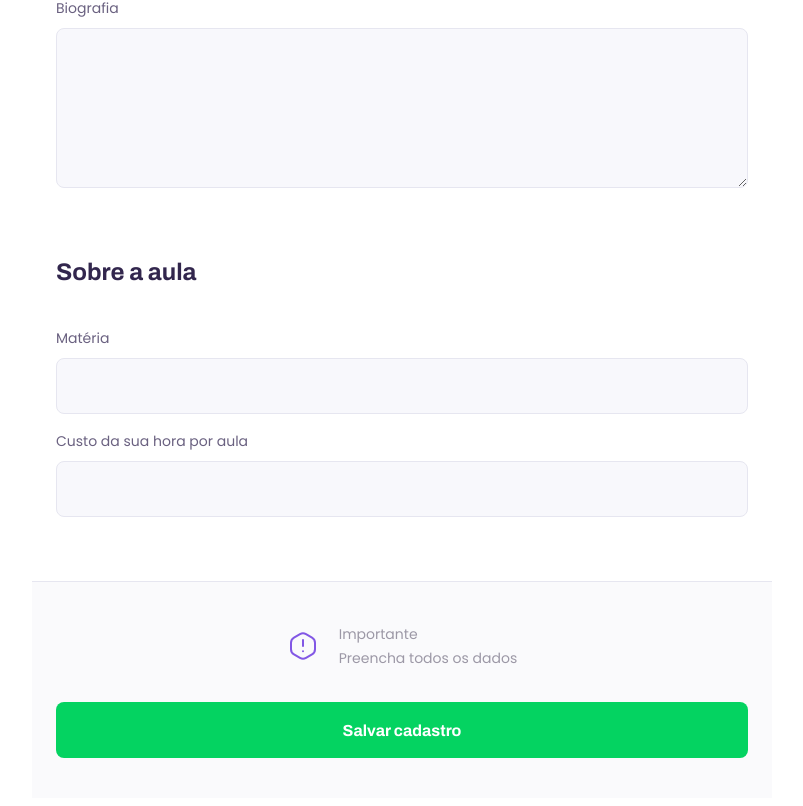
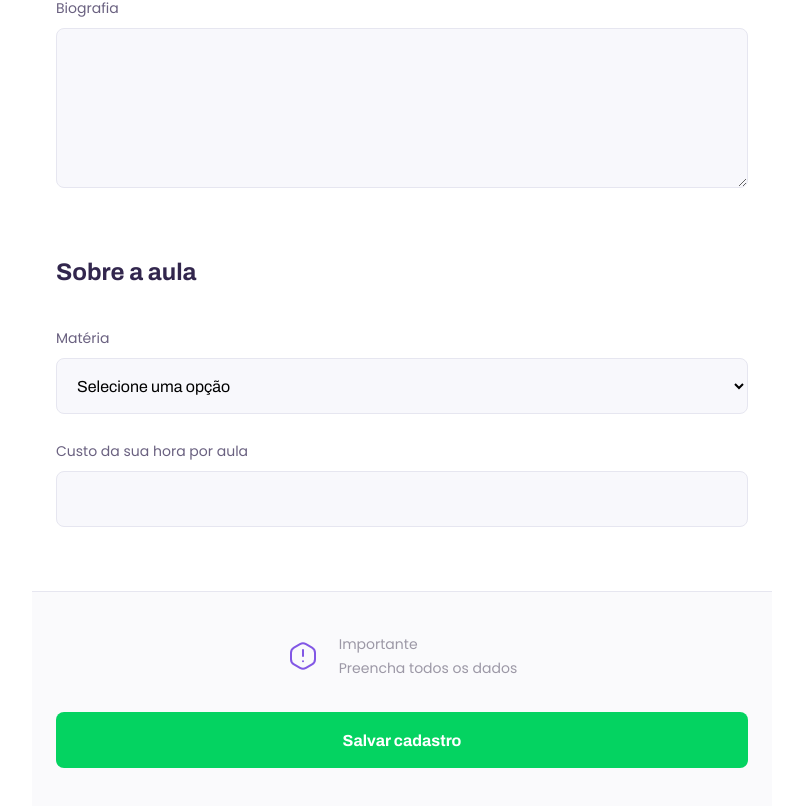
Before and after one commit to Eduardo-SO/Proffy, a React (Create React App) app in the folder web/: page /give-classes in a window 1280 px wide. Shown: the part 762-1568 px from the top of the page, without its empty margins (238-1041 px from the left). Built offline with nearby package versions, Linux system fonts and the light colour scheme.

Commit message:
Create select component

```diff
--- /dev/null
+++ b/web/src/components/Select/index.tsx
@@ -0,0 +1,29 @@
+import React, { SelectHTMLAttributes } from 'react';
+
+import { Container } from './styles';
+
+interface SelectProps extends SelectHTMLAttributes<HTMLSelectElement> {
+  name: string;
+  label: string;
+  options: Array<{
+    value: string;
+    label: string;
+  }>
+}
+
+const Select: React.FC<SelectProps> = ({ label, name, options, ...rest }) => {
+  return (
+    <Container className="select-block">
+      <label htmlFor={name}>{label}</label>
+      <select id={name} {...rest}>
+        <option selected disabled hidden value="">Selecione uma opção</option>
+
+        {options.map(option => (
+          <option key={option.value} value={option.value}>{option.label}</option>
+        ))}
+      </ select>
+    </Container>
+  );
+}
+
+export default Select;
--- /dev/null
+++ b/web/src/components/Select/styles.ts
@@ -0,0 +1,47 @@
+import styled from 'styled-components';
+
+export const Container = styled.div`
+  position: relative;
+
+  & + & {
+    margin-top: 1.4rem;
+  }
+
+  label {
+    font-size: 1.4rem;
+  }
+
+  select {
+    width: 100%;
+    height: 5.6rem;
+
+    margin-top: .8rem;
+    padding: 0 1.6rem;
+    border-radius: .8rem;
+
+    background: var(--color-input-background);
+    border: 1px solid var(--color-line-in-white);
+
+    font: 1.6rem Archivo;
+  }
+
+  &:focus-within::after {
+    content: '';
+
+    position: absolute;
+    left: 1.6rem;
+    right: 1.6rem;
+    bottom: 0;
+
+    width: calc(100% - 3.2rem);
+    height: 2px;
+
+    background: var(--color-primary-light);
+  }
+
+  @media(min-width: 700px) {
+    & + div {
+      margin-top: 0rem;
+    }
+  }
+`;
--- a/web/src/pages/TeacherForm/index.tsx
+++ b/web/src/pages/TeacherForm/index.tsx
@@ -3,6 +3,7 @@
 import PageHeader from '../../components/PageHeader';
 import Textarea from '../../components/Textarea';
 import Input from '../../components/Input';
+import Select from '../../components/Select';
 
 import warningIcon from '../../images/icons/warning.svg';
 
@@ -31,7 +32,17 @@
 
         <fieldset>
           <legend>Sobre a aula</legend>
-          <Input name="subject" label="Matéria" type="text" />
+          <Select
+            name="subject"
+            label="Matéria"
+            options={[
+              { value: 'Artes', label: 'Artes' },
+              { value: 'Química', label: 'Química' },
+              { value: 'Português', label: 'Português' },
+              { value: 'Geografia', label: 'Geografia' },
+              { value: 'Física', label: 'Física' },
+            ]}
+          />
           <Input name="cost" label="Custo da sua hora por aula" type="text" />
         </fieldset>
 
--- a/web/src/pages/TeacherForm/styles.ts
+++ b/web/src/pages/TeacherForm/styles.ts
@@ -42,7 +42,8 @@
       font: 700 2.4rem Archivo;
     }
 
-    .input-block + .textarea-block {
+    .input-block + .textarea-block,
+    .select-block + .input-block {
       margin-top: 2.4rem;
     }
   }
```
